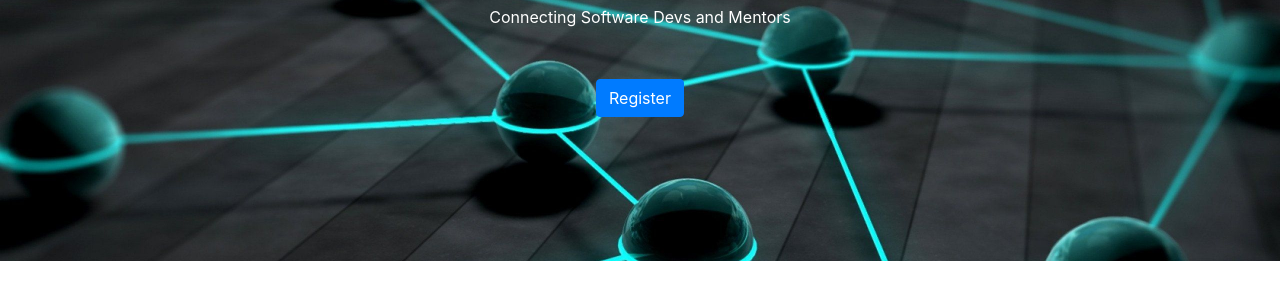
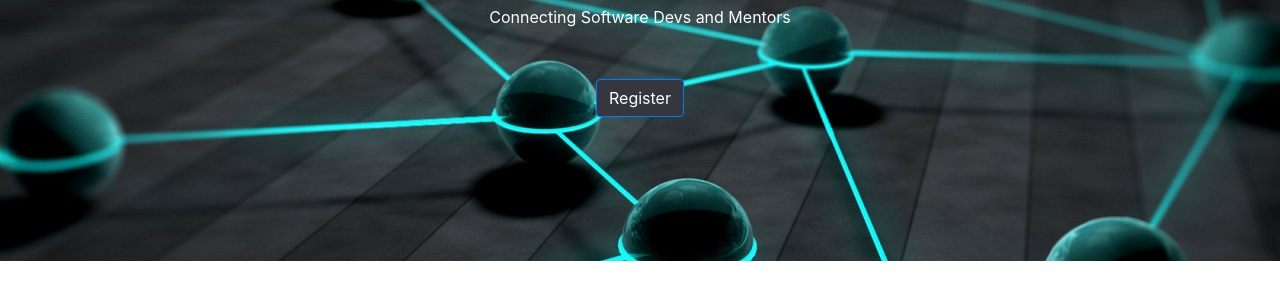
Before and after one commit to RuTpasswd/pamojaApp, a plain HTML site: page index.html in a window 1280 px wide. Shown: the part 179-478 px from the top of the page. Drawn offline with Linux system fonts and the light colour scheme.

Commit message:
change the button's background color to match the page-theme

```diff
--- a/css/styles.css
+++ b/css/styles.css
@@ -17,4 +17,6 @@
     margin-bottom: 50px;
 }
 
-.registerbutton {}
+.registerbutton {
+    background-color: #35363E;
+}
--- a/index.html
+++ b/index.html
@@ -15,7 +15,7 @@
 <body>
     <div class="text-wrapper">
         <div class="heading">
-            <h1 class="heading">PamojaApp</h1>
+            <h1>PamojaApp</h1>
             <p class="slogan heading">Connecting Software Devs and Mentors</p>
             <p class="btn btn-primary registerbutton">Register</p>
         </div>
```
